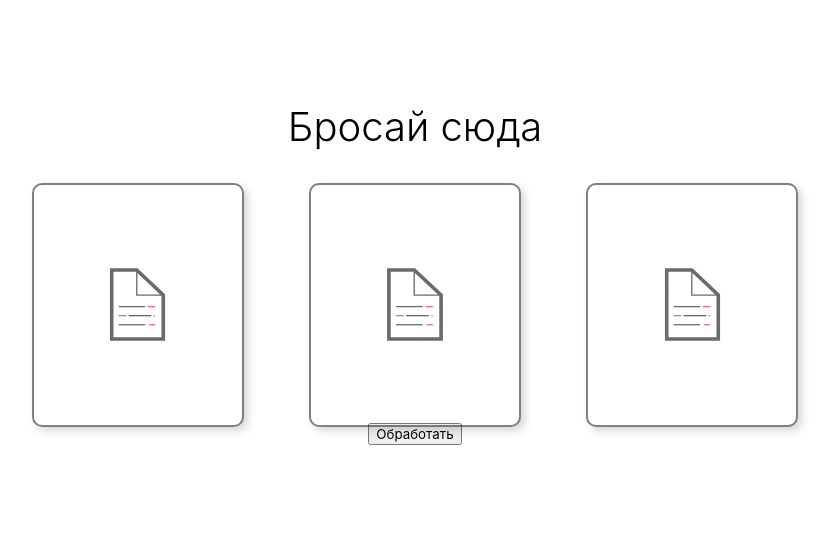
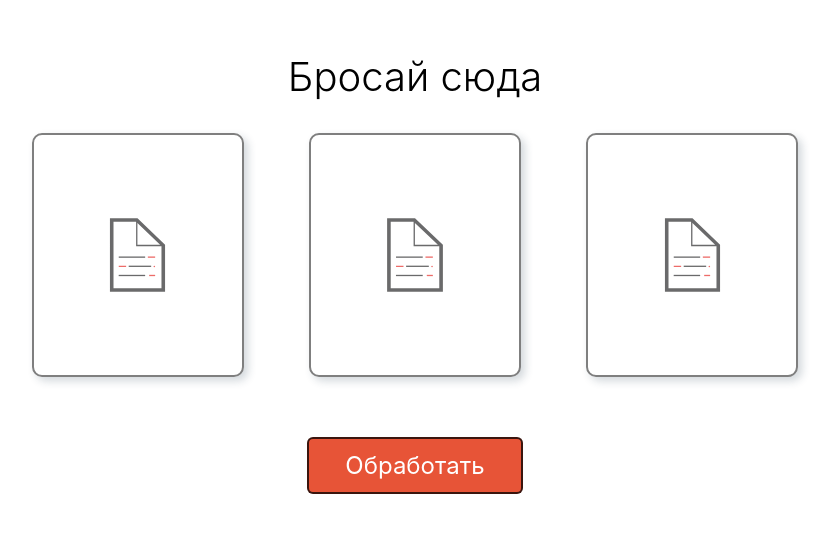
Before and after one commit to HarukiFT/RobloxStats, a React (Create React App) app in the folder frontend/: page / in a window 1280 px wide. Shown: the part 127-660 px from the top of the page, without its empty margins (225-1061 px from the left). Built offline with nearby package versions, Linux system fonts and the light colour scheme; a web font is replaced by a local one.

Commit message:
Minor changes

```diff
--- a/frontend/src/styles/DropZone.module.scss
+++ b/frontend/src/styles/DropZone.module.scss
@@ -5,7 +5,6 @@
 
     position: relative;
 
-    border: 2px solid rgba(0, 0, 0, .5);
     border-radius: 10px;
 
     width: 25%;
--- a/frontend/src/styles/Proceed.module.scss
+++ b/frontend/src/styles/Proceed.module.scss
@@ -0,0 +1,30 @@
+.holder {
+    margin-top: 5%;
+
+    display: flex;
+
+    align-items: center;
+    justify-content: center;
+
+    width: 50%;
+}
+
+.proceedButton {
+    padding: .5em 1.5em;
+    font-size: 1.5em;
+
+    border: 2px solid rgba(0, 0, 0, .75);
+    border-radius: .25em;
+
+    transition: transform .15s;
+    color: white;
+    background-color: #e75437;
+
+    &:hover {
+        transform: scale(.97);
+    }
+
+    &:active {
+        transform: scale(.9);
+    }
+}
```
